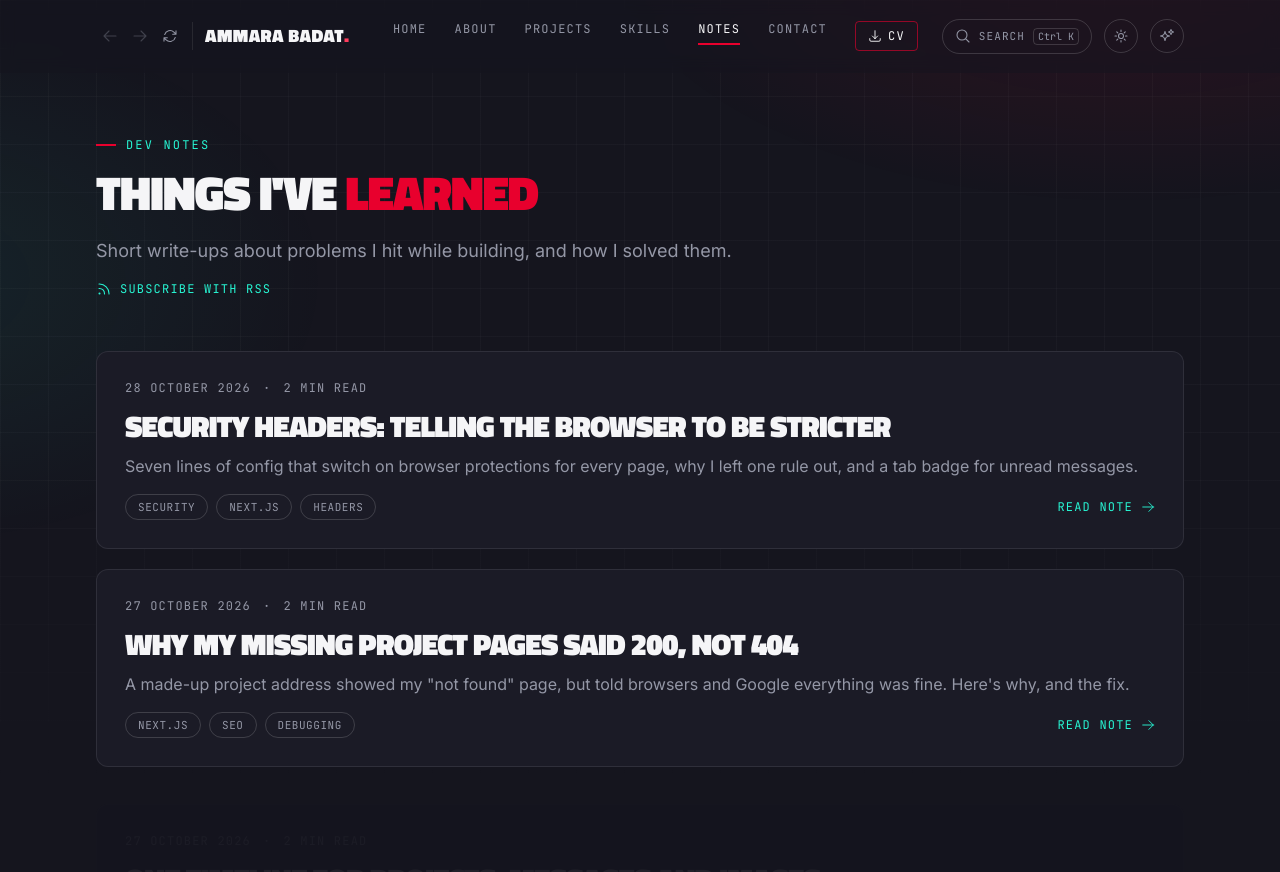
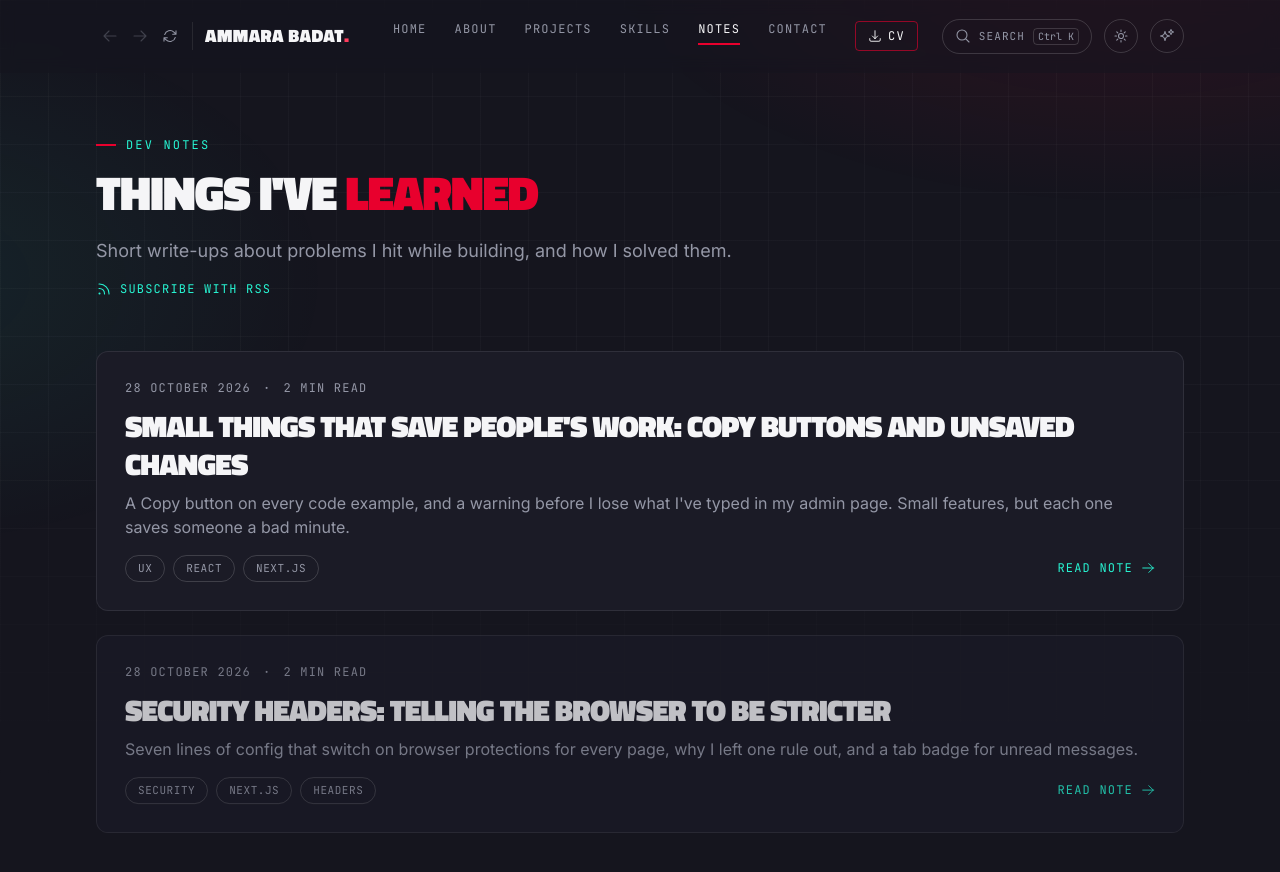
Before and after one commit to ammara-tech/Ammara-Badat-portfolio-Next, a Next.js app: page /notes in a window 1280 px wide. Shown: the top 872 px of the page. Built offline with nearby package versions, Linux system fonts and the light colour scheme.

Commit message:
feat: copy button on code examples and an unsaved changes warning in admin; docs: dev note

```diff
--- a/app/admin/page.tsx
+++ b/app/admin/page.tsx
@@ -13,6 +13,8 @@ import ProjectOrderList from "@/components/ProjectOrderList";
 import ActivityLog from "@/components/ActivityLog";
 import IdleSignOut, { IDLE_FLAG } from "@/components/IdleSignOut";
 import { ProjectCard } from "@/components/ProjectGrid";
+import UnsavedChangesGuard, { DISCARD_MESSAGE } from "@/components/UnsavedChangesGuard";
+import { changedFields } from "@/lib/unsaved";
 
 type FormState = {
   title: string;
@@ -219,6 +221,8 @@ function Dashboard({ email }: { email: string }) {
 
   const [projects, setProjects] = useState<Project[]>([]);
   const [form, setForm] = useState<FormState>(emptyForm);
+  // What the form started with (empty, or the project being edited), to spot unsaved changes
+  const [formStart, setFormStart] = useState<FormState>(emptyForm);
   const [editingId, setEditingId] = useState<string | null>(null);
   const [message, setMessage] = useState<{ type: "ok" | "error"; text: string } | null>(null);
   const [busy, setBusy] = useState(false);
@@ -246,9 +250,11 @@ function Dashboard({ email }: { email: string }) {
     setForm((current) => ({ ...current, [field]: value }));
   }
 
+  const unsaved = changedFields(form, formStart).length > 0;
+
   function startEdit(project: Project) {
-    setEditingId(project.id);
-    setForm({
+    if (unsaved && !window.confirm(DISCARD_MESSAGE)) return;
+    const loaded: FormState = {
       title: project.title,
       summary: project.summary ?? "",
       live_url: project.live_url ?? "",
@@ -259,7 +265,10 @@ function Dashboard({ email }: { email: string }) {
       tags: project.tags.join(", "),
       sort_order: String(project.sort_order),
       published: project.published !== false,
-    });
+    };
+    setEditingId(project.id);
+    setForm(loaded);
+    setFormStart(loaded);
     setMessage(null);
     window.scrollTo({ top: 0, behavior: "smooth" });
   }
@@ -267,6 +276,7 @@ function Dashboard({ email }: { email: string }) {
   function cancelEdit() {
     setEditingId(null);
     setForm(emptyForm);
+    setFormStart(emptyForm);
     setMessage(null);
   }
 
@@ -310,6 +320,7 @@ function Dashboard({ email }: { email: string }) {
       });
       setEditingId(null);
       setForm(emptyForm);
+      setFormStart(emptyForm);
       await loadProjects();
     }
 
@@ -334,6 +345,7 @@ function Dashboard({ email }: { email: string }) {
   }
 
   async function handleSignOut() {
+    if (unsaved && !window.confirm(DISCARD_MESSAGE)) return;
     await supabase.auth.signOut();
   }
 
@@ -387,6 +399,7 @@ function Dashboard({ email }: { email: string }) {
       <Inbox onChange={() => setStatsKey((k) => k + 1)} />
 
       {/* Add / edit form */}
+      <UnsavedChangesGuard dirty={unsaved} />
       <form onSubmit={handleSave} className="mt-8 space-y-4 rounded-xl border border-line bg-panel p-5">
         <h2 className="text-xl font-semibold">{editingId ? "Edit project" : "Add a project"}</h2>
 
@@ -519,6 +532,7 @@ function Dashboard({ email }: { email: string }) {
               Cancel
             </button>
           )}
+          {unsaved && <span className="self-center text-sm text-mist">Unsaved changes</span>}
         </div>
       </form>
 
--- a/app/notes/[slug]/page.tsx
+++ b/app/notes/[slug]/page.tsx
@@ -8,6 +8,7 @@ import JsonLd from "@/components/JsonLd";
 import ReadingProgress from "@/components/ReadingProgress";
 import Icon from "@/components/Icon";
 import { card } from "@/components/ui";
+import CopyCode from "@/components/CopyCode";
 
 /* One dev note, e.g. /notes/lighthouse-74-to-96. The text lives in content/notes.ts. */
 
@@ -64,8 +65,9 @@ function Content({ block, id }: { block: Block; id: string | null }) {
     case "code":
       return (
         <figure className="overflow-hidden rounded-xl border border-line-strong bg-panel">
-          <figcaption className="border-b border-line bg-panel-alt px-4 py-2 font-mono text-[11px] uppercase tracking-widest text-mist">
+          <figcaption className="flex items-center justify-between border-b border-line bg-panel-alt py-1 pl-4 pr-2 font-mono text-[11px] uppercase tracking-widest text-mist">
             {block.lang}
+            <CopyCode code={block.code} lang={block.lang} />
           </figcaption>
           {/* tabIndex lets keyboard users scroll long lines sideways */}
           <pre tabIndex={0} aria-label={`${block.lang} code example`} className="overflow-x-auto p-4 font-mono text-[13px] leading-6 text-snow">
--- /dev/null
+++ b/components/CopyCode.tsx
@@ -0,0 +1,41 @@
+"use client";
+
+import { useEffect, useRef, useState } from "react";
+import Icon from "@/components/Icon";
+import { copyText } from "@/lib/clipboard";
+
+/*
+  "Copy" button in the top bar of every code example in my dev notes.
+  One click copies the whole example; the button says "Copied!" for two seconds.
+  The note page itself stays a server component: only this button runs in the browser.
+*/
+export default function CopyCode({ code, lang }: { code: string; lang: string }) {
+  const [state, setState] = useState<"idle" | "copied" | "failed">("idle");
+  const timer = useRef<ReturnType<typeof setTimeout> | undefined>(undefined);
+
+  useEffect(() => () => clearTimeout(timer.current), []);
+
+  async function copy() {
+    const ok = await copyText(code);
+    setState(ok ? "copied" : "failed");
+    clearTimeout(timer.current);
+    timer.current = setTimeout(() => setState("idle"), 2000);
+  }
+
+  const copied = state === "copied";
+
+  return (
+    <button
+      type="button"
+      onClick={copy}
+      aria-label={`Copy the ${lang} code example`}
+      className={`flex items-center gap-1.5 rounded px-2 py-1 font-mono text-[11px] uppercase tracking-widest transition hover:text-teal ${
+        copied ? "text-teal" : "text-mist"
+      }`}
+    >
+      <Icon name={copied ? "check" : "copy"} className="h-3.5 w-3.5" />
+      {/* role="status" makes screen readers announce the change */}
+      <span role="status">{copied ? "Copied!" : state === "failed" ? "Couldn't copy" : "Copy"}</span>
+    </button>
+  );
+}
--- a/components/CopyEmail.tsx
+++ b/components/CopyEmail.tsx
@@ -2,6 +2,7 @@
 
 import { useEffect, useRef, useState } from "react";
 import Icon from "@/components/Icon";
+import { copyText } from "@/lib/clipboard";
 
 /*
   "Copy" button inside the email card on the Contact page.
@@ -17,26 +18,7 @@ export default function CopyEmail({ email }: { email: string }) {
   useEffect(() => () => clearTimeout(timer.current), []);
 
   async function copy() {
-    let ok = false;
-    try {
-      await navigator.clipboard.writeText(email);
-      ok = true;
-    } catch {
-      // Older browsers or no permission: copy from a hidden text box instead
-      const box = document.createElement("textarea");
-      box.value = email;
-      box.setAttribute("readonly", "");
-      box.style.position = "fixed";
-      box.style.opacity = "0";
-      document.body.appendChild(box);
-      box.select();
-      try {
-        ok = document.execCommand("copy");
-      } catch {
-        ok = false;
-      }
-      box.remove();
-    }
+    const ok = await copyText(email);
     setState(ok ? "copied" : "failed");
     clearTimeout(timer.current);
     timer.current = setTimeout(() => setState("idle"), 2000);
--- /dev/null
+++ b/components/UnsavedChangesGuard.tsx
@@ -0,0 +1,52 @@
+"use client";
+
+import { useEffect } from "react";
+import { leavesPage } from "@/lib/unsaved";
+
+/*
+  Warns me before I lose typing in the admin project form.
+  - Closing the tab, refreshing or typing a new address: the browser's own
+    "Leave site?" box (the beforeunload event; browsers choose the wording).
+  - Clicking a link on my own site (the navbar, the logo...): a "Discard your
+    changes?" box, because moving between pages in Next.js doesn't reload the page,
+    so the browser's box wouldn't appear.
+  It only listens while there are unsaved changes. It draws nothing on the page.
+*/
+
+export const DISCARD_MESSAGE = "You have unsaved changes to this project. Leave without saving?";
+
+export default function UnsavedChangesGuard({ dirty }: { dirty: boolean }) {
+  useEffect(() => {
+    if (!dirty) return;
+
+    function beforeUnload(e: BeforeUnloadEvent) {
+      e.preventDefault();
+      e.returnValue = ""; // older browsers need this to show the box
+    }
+
+    function onClick(e: MouseEvent) {
+      const link = (e.target as Element | null)?.closest?.("a");
+      if (!link || e.defaultPrevented || e.button !== 0) return;
+      const modifier = e.ctrlKey || e.metaKey || e.shiftKey || e.altKey;
+      const leaving = leavesPage(
+        { href: link.href, target: link.target, download: link.hasAttribute("download") },
+        window.location.href,
+        modifier,
+      );
+      if (leaving && !window.confirm(DISCARD_MESSAGE)) {
+        e.preventDefault();
+        e.stopPropagation();
+      }
+    }
+
+    window.addEventListener("beforeunload", beforeUnload);
+    // "capture" runs this before Next.js handles the link click
+    document.addEventListener("click", onClick, true);
+    return () => {
+      window.removeEventListener("beforeunload", beforeUnload);
+      document.removeEventListener("click", onClick, true);
+    };
+  }, [dirty]);
+
+  return null;
+}
--- a/content/notes.ts
+++ b/content/notes.ts
@@ -30,6 +30,52 @@ export type Note = {
 };
 
 export const notes: Note[] = [
+  {
+    slug: "small-things-that-save-work",
+    title: "Small things that save people's work: copy buttons and unsaved changes",
+    description:
+      "A Copy button on every code example, and a warning before I lose what I've typed in my admin page. Small features, but each one saves someone a bad minute.",
+    date: "2026-10-28",
+    tags: ["UX", "React", "Next.js"],
+    body: [
+      {
+        type: "p",
+        text: "Not every feature has to be big. Today I added two small ones that each stop a small, annoying moment: selecting code by hand and missing a line, and losing a project description I'd half-written.",
+      },
+      { type: "h2", text: "1. A Copy button on code examples" },
+      {
+        type: "p",
+        text: "My dev notes have code examples. Selecting them by hand is fiddly, especially on a phone. Now each example has a Copy button in its top bar, and it says \"Copied!\" for two seconds. My contact page already had a Copy email button, so I moved the copying into one shared helper that both buttons use, with a fallback for older browsers.",
+      },
+      {
+        type: "p",
+        text: "The note pages are server components, which means they're built on the server and send finished HTML. Only the small button is a client component that runs in the browser, so the rest of the page stays just as fast.",
+      },
+      { type: "h2", text: "2. A warning before I lose my typing" },
+      {
+        type: "p",
+        text: "In my admin page I write project summaries, tags and links. If I clicked the navbar or closed the tab halfway through, it was all gone. Now the form remembers what it started with, empty or the project I'm editing, and compares. As soon as something is different, \"Unsaved changes\" appears next to the Save button.",
+      },
+      {
+        type: "ul",
+        items: [
+          "Closing the tab or refreshing: the browser shows its own \"Leave site?\" box. Browsers choose that wording, so sites can't use it to trick people.",
+          "Clicking a link on my site: Next.js changes pages without reloading, so the browser's box never appears. I listen for link clicks and ask \"Leave without saving?\" first.",
+          "Editing a different project or signing out asks too.",
+          "It doesn't ask for links that open a new tab, Ctrl-clicks, links further down the same page, or email links, because none of those lose anything.",
+          "Adding a space at the end of a field doesn't count as a change.",
+        ],
+      },
+      {
+        type: "p",
+        text: "One thing deliberately doesn't ask: my automatic sign-out after a long time without activity. If I've walked away from my laptop, signing out matters more than a half-typed summary.",
+      },
+      {
+        type: "tip",
+        text: "Lesson: the best small features remove a moment of frustration. If you've ever lost your typing, you know which one I mean.",
+      },
+    ],
+  },
   {
     slug: "security-headers",
     title: "Security headers: telling the browser to be stricter",
--- /dev/null
+++ b/lib/clipboard.ts
@@ -0,0 +1,27 @@
+/*
+  Copies text to the clipboard. Used by the Copy buttons
+  (CopyEmail.tsx and CopyCode.tsx). Returns true if it worked.
+*/
+export async function copyText(text: string): Promise<boolean> {
+  try {
+    await navigator.clipboard.writeText(text);
+    return true;
+  } catch {
+    // Older browsers or no permission: copy from a hidden text box instead
+    const box = document.createElement("textarea");
+    box.value = text;
+    box.setAttribute("readonly", "");
+    box.style.position = "fixed";
+    box.style.opacity = "0";
+    document.body.appendChild(box);
+    box.select();
+    let ok = false;
+    try {
+      ok = document.execCommand("copy");
+    } catch {
+      ok = false;
+    }
+    box.remove();
+    return ok;
+  }
+}
--- /dev/null
+++ b/lib/unsaved.ts
@@ -0,0 +1,32 @@
+/*
+  Helpers for the "you have unsaved changes" warning on the admin project form
+  (components/UnsavedChangesGuard.tsx). Tested in tests/admin.test.ts.
+*/
+
+/** Which fields are different from what the form started with (spaces at the ends don't count) */
+export function changedFields<T extends Record<string, string | boolean>>(form: T, start: T): (keyof T)[] {
+  const norm = (v: string | boolean) => (typeof v === "string" ? v.trim() : v);
+  return (Object.keys(start) as (keyof T)[]).filter((key) => norm(form[key]) !== norm(start[key]));
+}
+
+/**
+ * Should clicking this link show the warning? Only for links that would leave the
+ * current page in this tab: not new tabs, downloads, links to the same page
+ * (like #headings), or Ctrl/Cmd-clicks, which open a new tab.
+ */
+export function leavesPage(
+  link: { href: string; target?: string; download?: boolean },
+  current: string,
+  modifierKey = false,
+): boolean {
+  if (modifierKey || link.download || (link.target && link.target !== "_self")) return false;
+  let to: URL;
+  try {
+    to = new URL(link.href, current);
+  } catch {
+    return false;
+  }
+  if (!/^https?:$/.test(to.protocol)) return false; // mailto:, tel: and similar open another app
+  const from = new URL(current);
+  return to.origin !== from.origin || to.pathname !== from.pathname || to.search !== from.search;
+}
```
Also changed, not shown: 3 other files (tests, documents, lock files or other folders).
